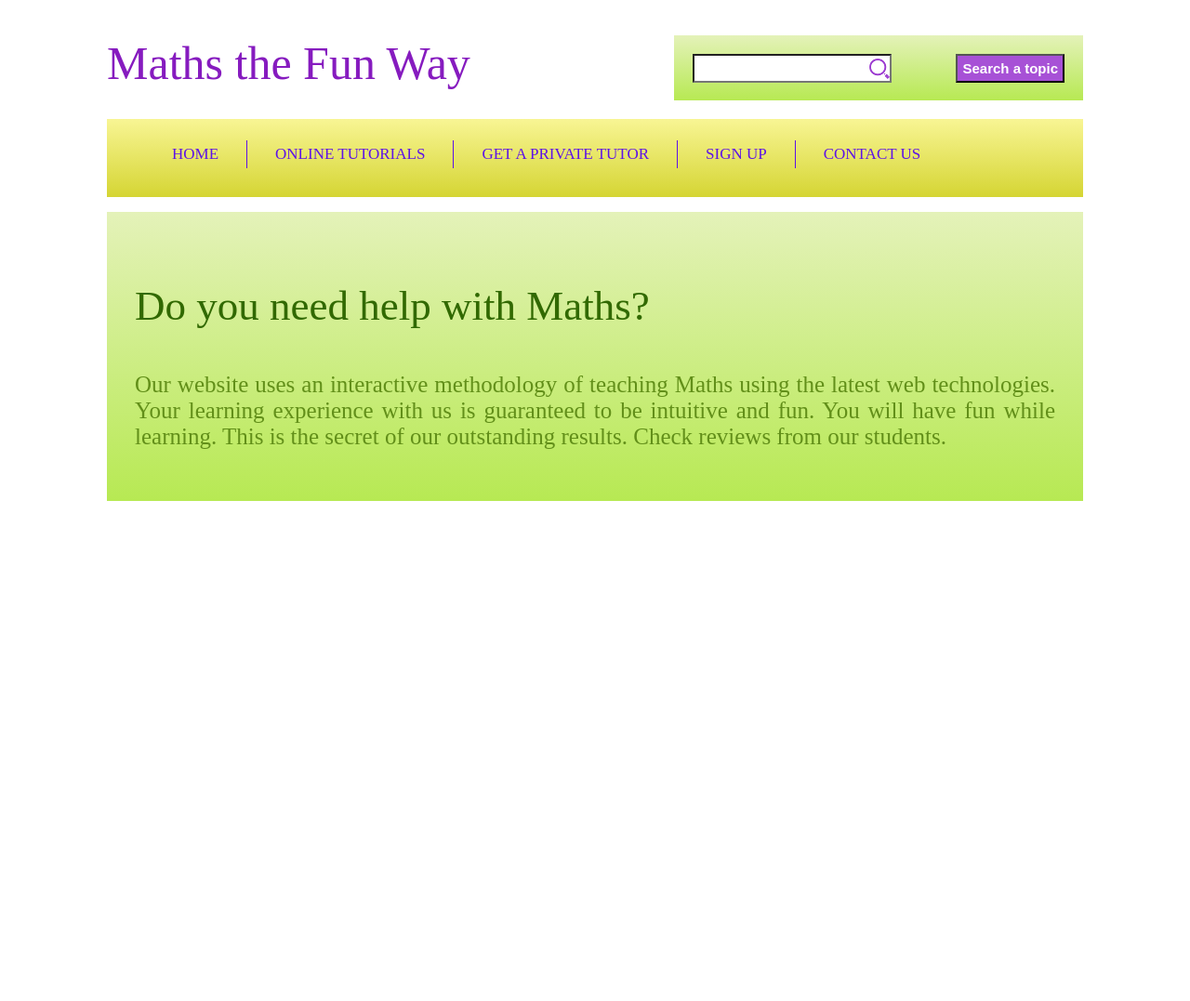
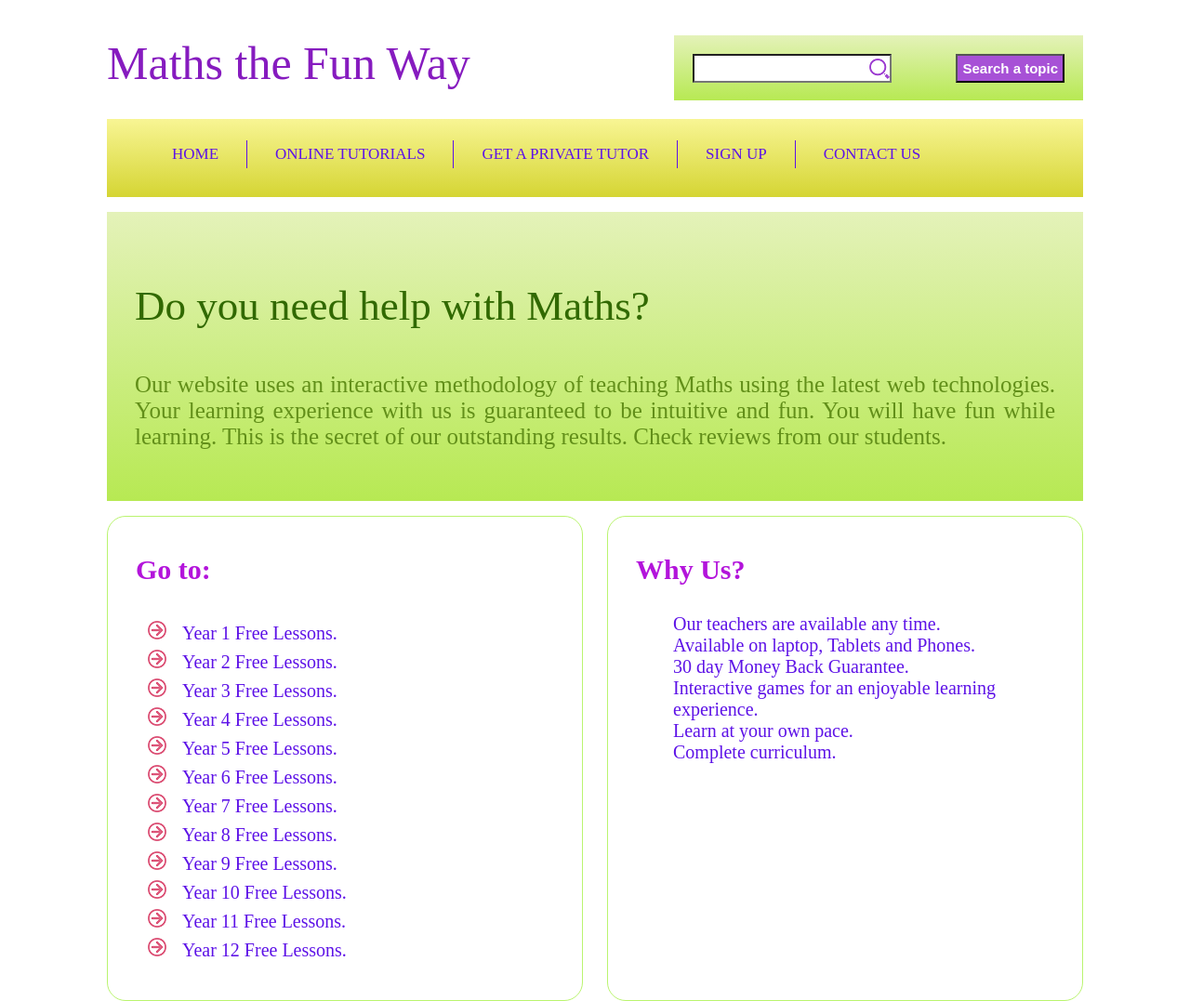
Before and after one commit to kskannandotwin/1.maths-website-html-css, a plain HTML site: page index.html in a window 1280 px wide. Shown: the whole page at 93% size. Before the commit the page ends 800 px from the top, so only its background shows below. Drawn offline with Linux system fonts and the light colour scheme.

Commit message:
18.12.2022
65. sidebars 1 has completed

```diff
--- a/index.html
+++ b/index.html
@@ -41,6 +41,37 @@
                 This is the secret of our outstanding results. Check reviews from our students.
             </p>
         </div>
+
+        <div id="leftsidebar" class="sidebar">
+            <h3>Go to:</h3>
+            <ul>
+                <li><a href="#">Year 1 Free Lessons.</a></li>
+                <li><a href="#">Year 2 Free Lessons.</a></li>
+                <li><a href="#">Year 3 Free Lessons.</a></li>
+                <li><a href="#">Year 4 Free Lessons.</a></li>
+                <li><a href="#">Year 5 Free Lessons.</a></li>
+                <li><a href="#">Year 6 Free Lessons.</a></li>
+                <li><a href="#">Year 7 Free Lessons.</a></li>
+                <li><a href="#">Year 8 Free Lessons.</a></li>
+                <li><a href="#">Year 9 Free Lessons.</a></li>
+                <li><a href="#">Year 10 Free Lessons.</a></li>
+                <li><a href="#">Year 11 Free Lessons.</a></li>
+                <li><a href="#">Year 12 Free Lessons.</a></li>
+
+            </ul>
+        </div>
+
+        <div id="rightsidebar" class="sidebar">
+            <h3>Why Us?</h3>
+            <ul>
+                <li><a href="#">Our teachers are available any time.</a></li>
+                <li><a href="#">Available on laptop, Tablets and Phones.</a></li>
+                <li><a href="#">30 day Money Back Guarantee.</a></li>
+                <li><a href="#">Interactive games for an enjoyable learning experience.</a></li>
+                <li><a href="#">Learn at your own pace.</a></li>
+                <li><a href="#">Complete curriculum.</a></li>
+            </ul>
+        </div>
     </div>
 </body>
 
--- a/styling.css
+++ b/styling.css
@@ -109,3 +109,49 @@ ul {
   color: #628f19;
   text-align: justify;
 }
+
+#leftsidebar ul {
+  padding-top: 8px;
+}
+
+#leftsidebar ul li {
+  padding-bottom: 6px;
+  padding-left: 10px;
+  list-style-image: url(images/arrow.png);
+}
+
+.sidebar {
+  height: 500px;
+  width: 450px;
+  border: 1px solid #baf46f;
+  border-radius: 20px;
+  padding: 10px 30px;
+}
+
+.sidebar h3 {
+  color: #b314db;
+  font-size: 30px;
+}
+
+.sidebar ul li a {
+  text-decoration: none;
+  font-size: 20px;
+  color: #5d12e7;
+}
+
+.sidebar ul li a:hover,
+.sidebar ul li a:active {
+  text-decoration: none;
+  color: #b314db;
+  font-size: 23px;
+  font-weight: bold;
+  transition: font-size 0.3s ease;
+}
+
+#leftsidebar {
+  float: left;
+}
+
+#rightsidebar {
+  float: right;
+}
```
Also changed, not shown: images/arrow.png (added).
